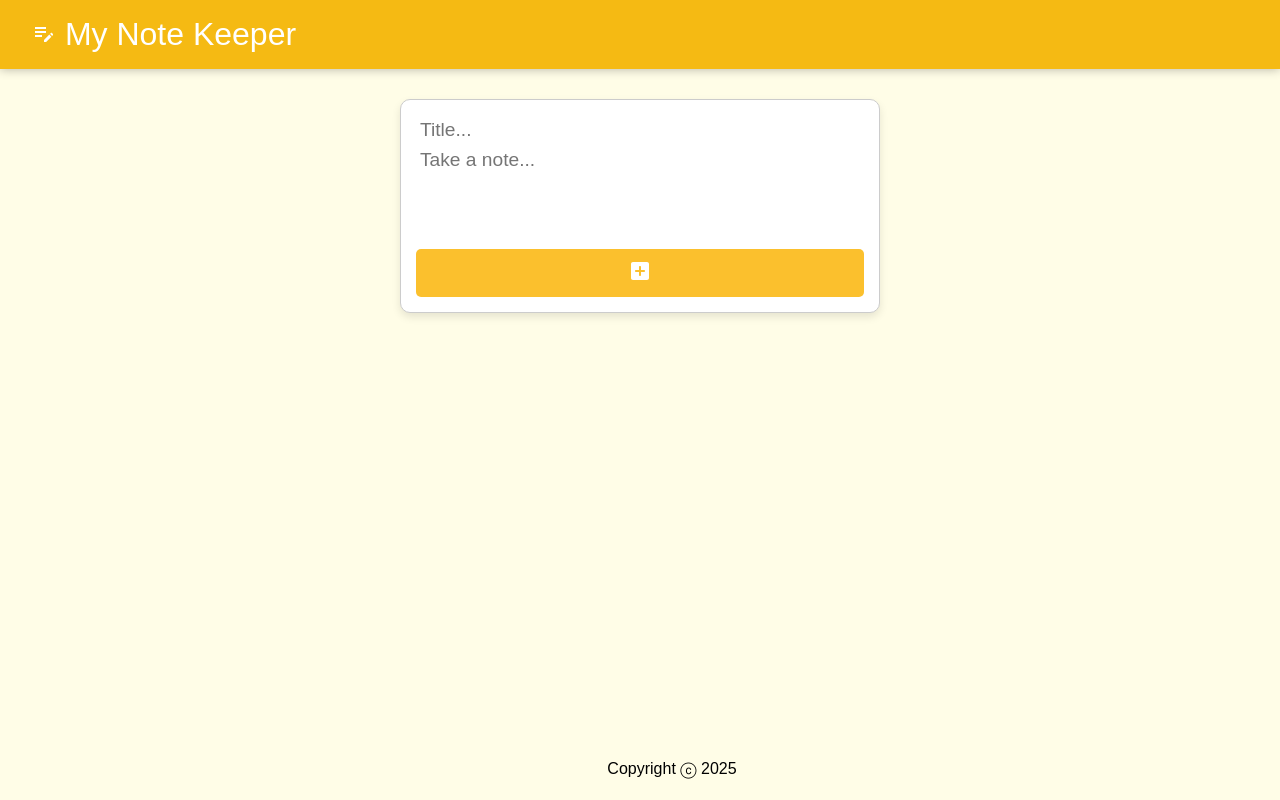
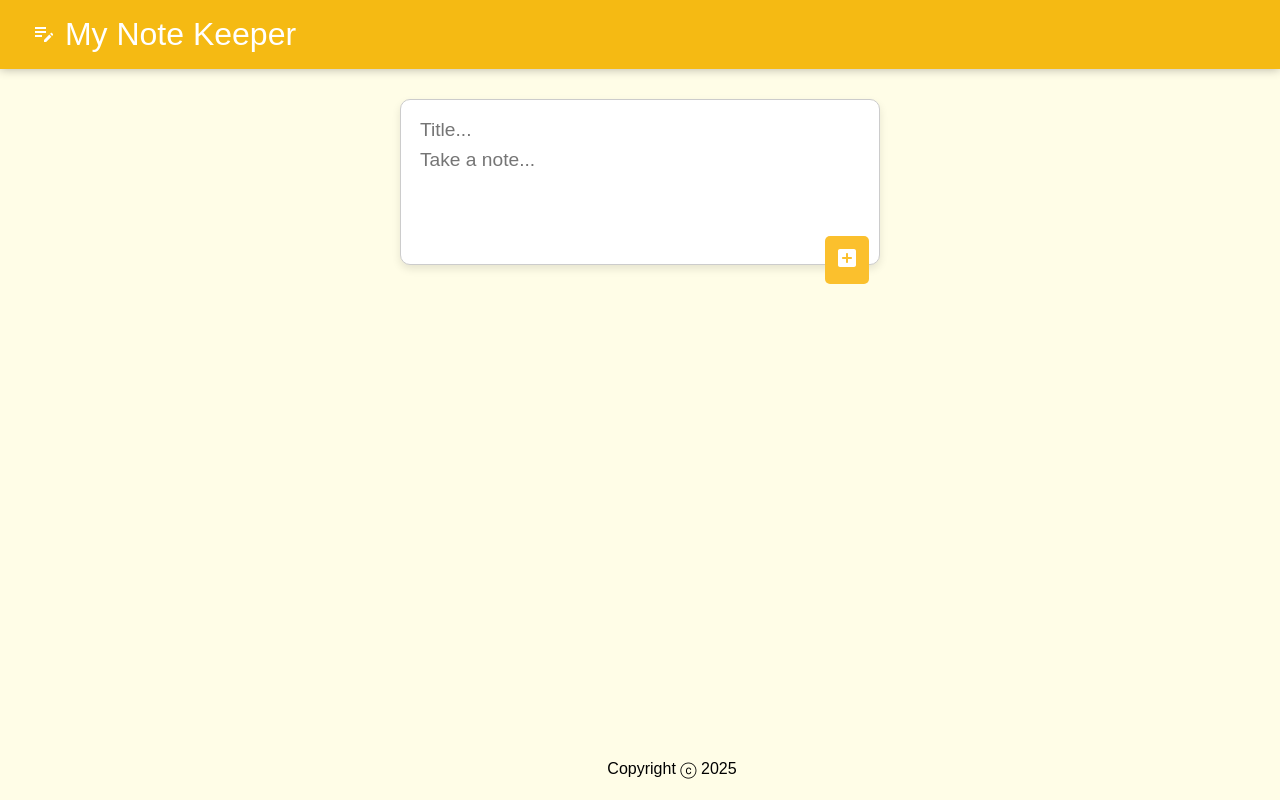
Before and after one commit to JavierJu/my-note-taking-app, a React (Vite) app: page / in a window 1280 px wide. Shown: the top 800 px of the page. Built offline with nearby package versions, Linux system fonts and the light colour scheme.

Commit message:
modified btn style

```diff
--- a/public/styles.css
+++ b/public/styles.css
@@ -71,8 +71,11 @@ footer {
 
 /* 신규 노트 추가 버튼 스타일 (입력 카드 내부) */
 .note-input-container button {
-  position: relative;
-  width: 100%;
+  /* position: relative;
+  float: right; */
+  position: absolute;
+  right: 10px;
+  bottom: -20px;
   padding: 10px;
   font-size: 16px;
   background-color: #fbc02d;
@@ -151,6 +154,7 @@ footer {
 /* 삭제 버튼 스타일: 입력 카드와 일치하도록 */
 .delete-btn {
   position: relative;
+  float: right;
   padding: 5px 10px;
   font-size: 14px;
   background-color: #fbc02d;
```
